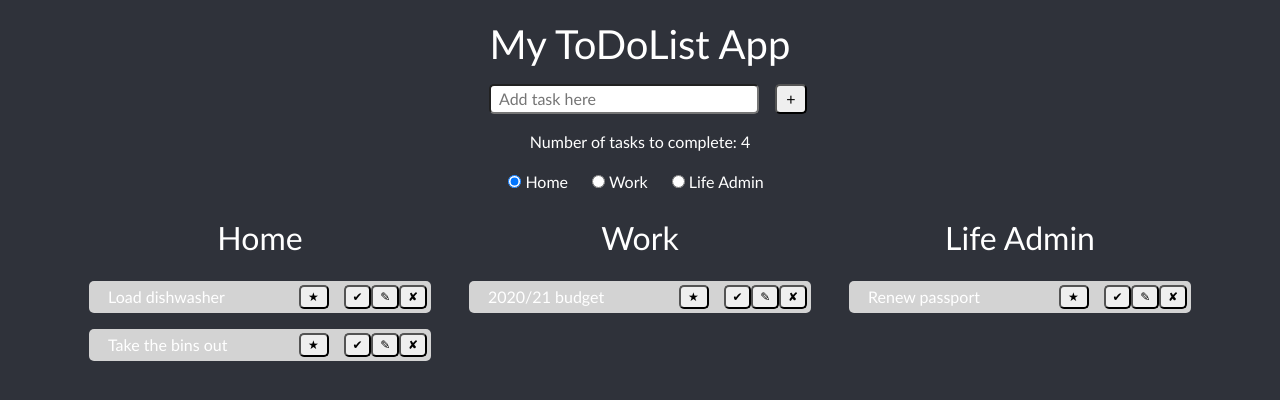
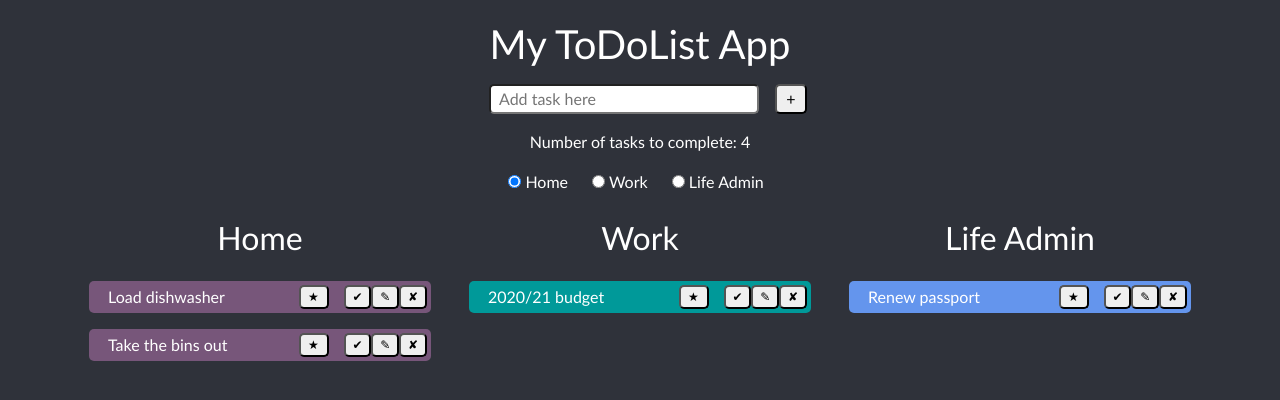
Before and after one commit to ameliamyfanwy/todo-app-frontend, a React (Create React App) app: page / in a window 1280 px wide. Shown: the top 400 px of the page. Built offline with nearby package versions, Linux system fonts and the light colour scheme.

Commit message:
Adding background colours to tasks

```diff
--- a/src/App.js
+++ b/src/App.js
@@ -32,15 +32,15 @@ class App extends React.Component {
           <div className="row taskdetails">
             <div className="col-12 col-md-4">
               <CatHeader name="Home" />
-              <TaskList taskGather={this.state.tasks} category="Home" />
+              <TaskList taskGather={this.state.tasks} category="Home" color="#77567A" />
             </div>
             <div className="col-12 col-md-4">
               <CatHeader name="Work" />
-              <TaskList taskGather={this.state.tasks} category="Work"/>
+              <TaskList taskGather={this.state.tasks} category="Work" color="#009999" />
             </div>
             <div className="col-12 col-md-4">
               <CatHeader name="Life Admin" />
-              <TaskList taskGather={this.state.tasks} category="Life Admin"/>
+              <TaskList taskGather={this.state.tasks} category="Life Admin" color="#6495ED" />
             </div>
           </div>
         </div>
--- a/src/Task.css
+++ b/src/Task.css
@@ -7,7 +7,7 @@
     padding: 0.25em;
     margin: 1em 0.25em 1em 0.25em;
     border-radius: 5px;
-    background-color: lightgray;
+
 }
 
 button {
--- a/src/Task.js
+++ b/src/Task.js
@@ -5,7 +5,7 @@ class Task extends React.Component {
     render() {
       return (
         <div>
-            <div className="row task">
+            <div className="row task" style={{backgroundColor : this.props.color}}>
                 <div className="col-12 col-md-9">
                     {this.props.item}
                     <button button type="button" className="star">&#9733;</button>
--- a/src/TaskList.js
+++ b/src/TaskList.js
@@ -8,7 +8,7 @@ class TaskList extends React.Component {
             <div>
               {this.props.taskGather.filter(function (task) {
                     return task.category === category})
-                    .map((taskItem)=><Task item={taskItem.description}/>)}
+                    .map((taskItem)=><Task item={taskItem.description} color={this.props.color}/>)}
             </div>
         )
 
```
